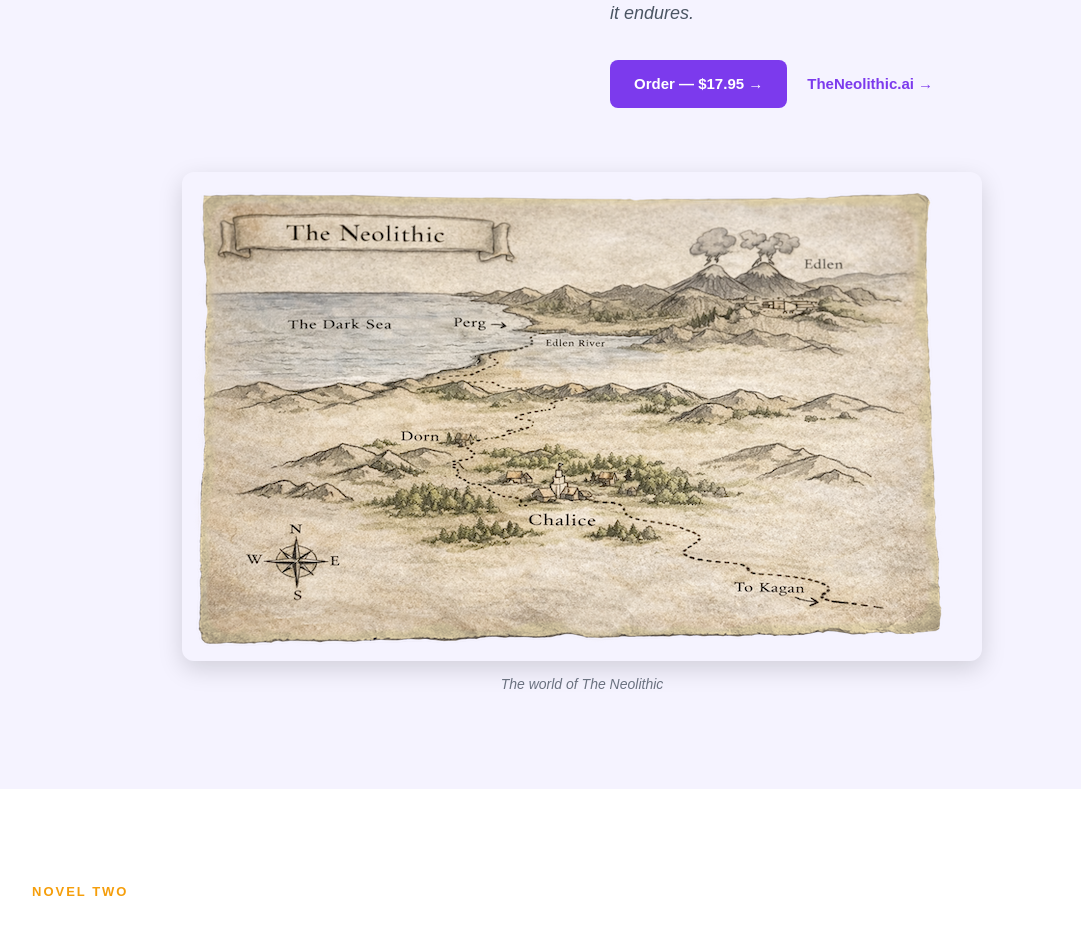
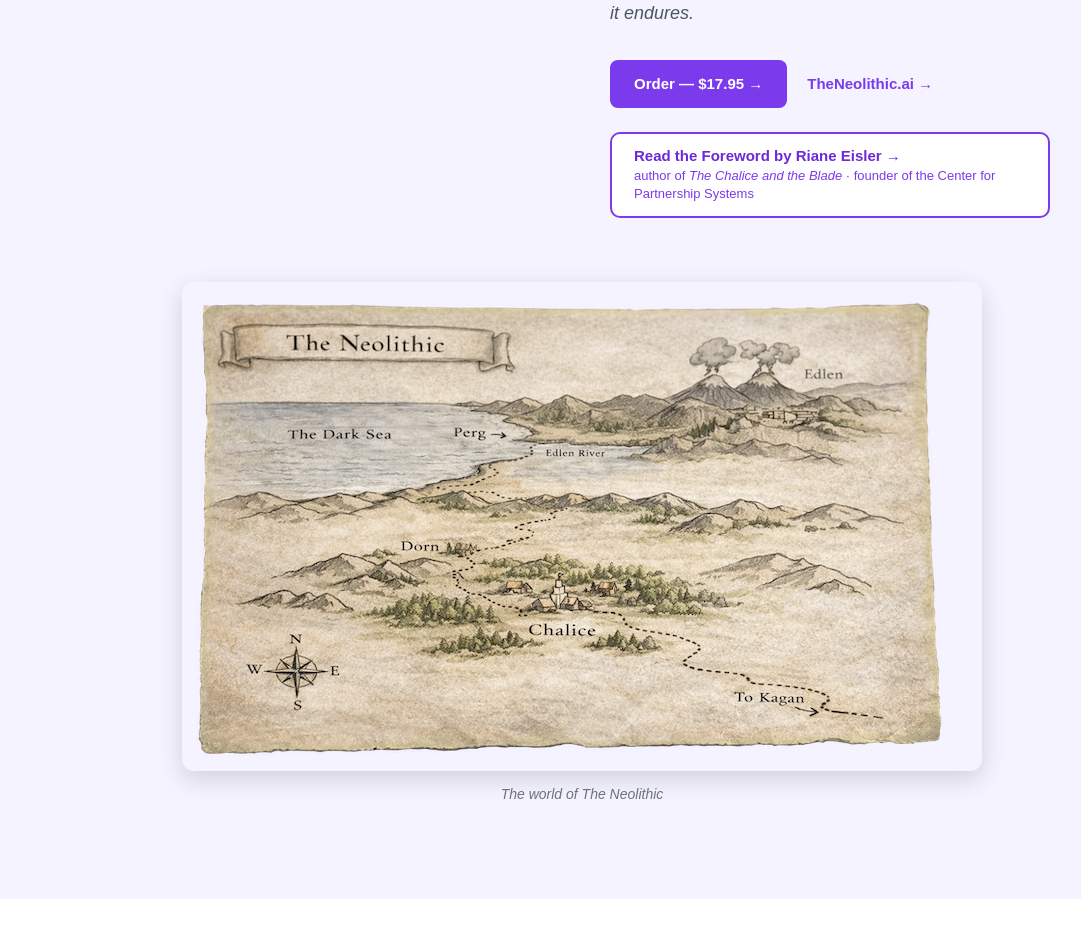
Before and after one commit to Suchocki88/UnderstandingAI.ai, a Next.js app: page /novels in a window 1280 px wide. Shown: the part 2880-3809 px from the top of the page, without its empty margins (58-1139 px from the left). Built offline with nearby package versions, Linux system fonts and the light colour scheme.

Commit message:
Add ForewordModal component to novels page

```diff
--- a/app/novels/page.tsx
+++ b/app/novels/page.tsx
@@ -1,4 +1,5 @@
 import Link from "next/link";
+import ForewordModal from "./ForewordModal";
 export const metadata = {
   title: "The Neolithic & The Threshold | AI-Authored Novels",
   description: "Two novels co-written with AI — one prehistoric epic, one near-future thriller. The origin story of the UAI curriculum.",
@@ -143,6 +144,8 @@ export default function Page() {
                   TheNeolithic.ai →
                 </a>
               </div>
+
+              <ForewordModal />
             </div>
           </div>
 
```
